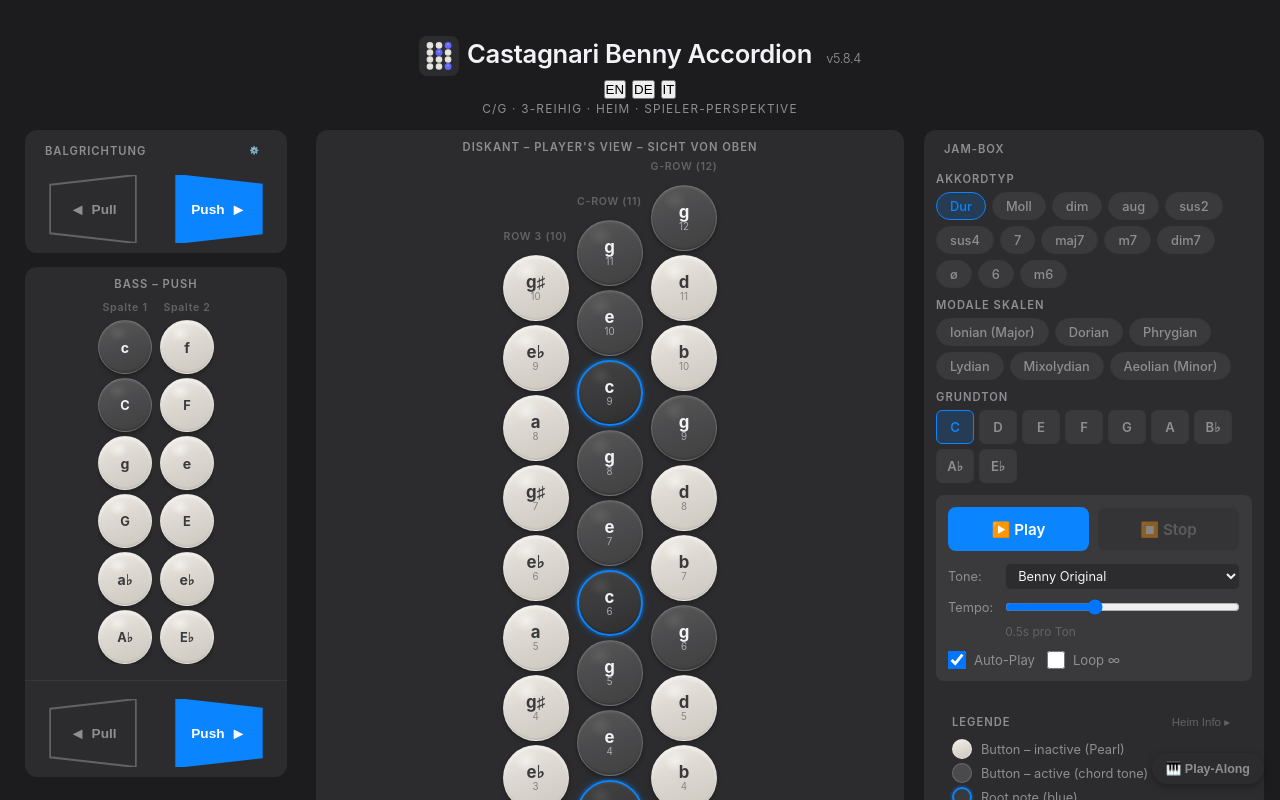
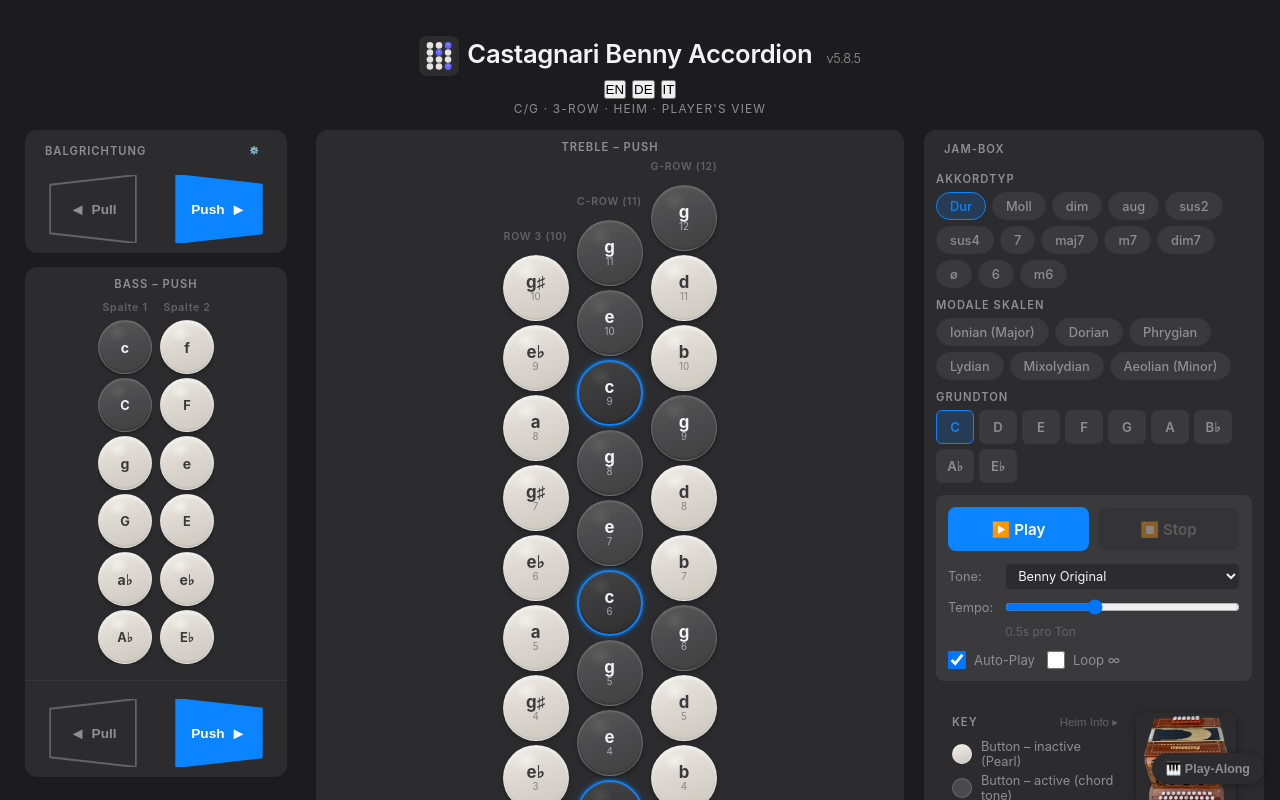
Before and after one commit to wdeu/benny-accordion, a plain HTML site: page benny-visualizer.html in a window 1280 px wide. Both pictures are taken after a click on the button "EN". Drawn offline with Linux system fonts and the light colour scheme.

Commit message:
Benny Deploy → v5.8.5 - Key layout, i18n complete, subtitle, docs naming

```diff
--- a/benny-visualizer.html
+++ b/benny-visualizer.html
@@ -3,7 +3,7 @@
 <head>
 <meta charset="UTF-8">
 <meta name="viewport" content="width=device-width, initial-scale=1.0, user-scalable=no">
-<title>Castagnari Benny Accordion v5.8.4</title>
+<title>Castagnari Benny Accordion v5.8.5</title>
 <meta name="version" content="5.4">
 <meta name="description" content="Interactive learning tool for Castagnari Benny C/G (3-row, Heim tuning) – chords, scales, and bellows technique">
 <meta name="theme-color" content="#0a84ff">
@@ -409,6 +409,9 @@ body.playalong-mode .playalong-btn {
 
 /* ──────────── LEGEND ──────────── */
 .legend { background:var(--bg-card); border-radius:12px; margin-top:20px; padding:12px 16px; }
+.legend-inner { display:flex; gap:12px; align-items:flex-start; flex-wrap:wrap; }
+.legend-left { flex:1; min-width:160px; }
+.legend-right { flex-shrink:0; display:flex; align-items:center; }
 .legend-header { display:flex; justify-content:space-between; align-items:center;
     cursor:pointer; margin-bottom:8px; }
 .legend-header:hover .legend-toggle-btn { color:var(--accent); }
@@ -416,7 +419,7 @@ body.playalong-mode .playalong-btn {
     color:var(--txt3); padding:2px 6px; border-radius:4px; transition:color 0.2s;
     white-space:nowrap; }
 .legend-toggle-btn.open { color:var(--accent); }
-.legend-symbols { margin-bottom:10px; }
+.legend-symbols { margin-bottom:6px; }
 .heim-expand { display:none; margin-bottom:12px; }
 .heim-expand.open { display:block; }
 .heim-divider { height:1px; background:var(--b); margin:10px 0; }
@@ -476,13 +479,13 @@ body.playalong-mode .playalong-btn {
 <div class="container">
 
 <header>
-    <h1><img src="assets/icon.svg" alt="Benny Accordion" style="width:40px; height:40px; vertical-align:middle; margin-right:8px; border-radius:8px;">Castagnari Benny Accordion <span style="font-size:0.5em; color:#999; font-weight:300; margin-left:8px;">v5.8.4</span></h1>
+    <h1><img src="assets/icon.svg" alt="Benny Accordion" style="width:40px; height:40px; vertical-align:middle; margin-right:8px; border-radius:8px;">Castagnari Benny Accordion <span style="font-size:0.5em; color:#999; font-weight:300; margin-left:8px;">v5.8.5</span></h1>
         <div style="display:flex; gap:6px; justify-content:center; margin-top:4px;">
             <button class="lang-btn active" data-lang="en">EN</button>
             <button class="lang-btn" data-lang="de">DE</button>
             <button class="lang-btn" data-lang="it" title="Coming soon">IT</button>
         </div>
-    <p class="sub">C/G · 3-reihig · Heim · Spieler-Perspektive</p>
+    <p class="sub">C/G · 3-Row · Heim · Player's View</p>
 </header>
 
 <div class="main-grid">
@@ -542,7 +545,7 @@ body.playalong-mode .playalong-btn {
     <div class="treble-column">
         <div class="section" style="position:relative;">
             <div class="treble-push-indicator" id="treblePushIndicator"></div>
-            <div class="lay-title">Diskant – <span id="trebleDir">Push</span> – Sicht von oben</div>
+            <div class="lay-title">Treble – <span id="trebleDir">Push</span></div>
             <!-- Tap zone wrapper: left=PULL, center=buttons, right=PUSH -->
             <div class="treble-tap-wrapper">
                 <div class="treble-tap-zone pull-zone" id="pullZone" title="Pull"></div>
@@ -626,9 +629,11 @@ body.playalong-mode .playalong-btn {
 
                 <!-- LEGEND inside jam-column -->
                 <div class="legend">
-                    <!-- Legend title row with toggle -->
-                    <div class="legend-header" id="legendHeader" title="Heim G/C Systeminfo anzeigen">
-                        <div class="lg-title">Legende</div>
+                    <div class="legend-inner">
+                    <div class="legend-left">
+                    <!-- Key title row with toggle -->
+                    <div class="legend-header" id="legendHeader" title="Heim G/C System Info">
+                        <div class="lg-title" data-i18n="legendTitle">Key</div>
                         <button class="legend-toggle-btn" id="legendToggleBtn">Heim Info ▸</button>
                     </div>
 
@@ -674,10 +679,13 @@ body.playalong-mode .playalong-btn {
                         <div class="heim-note">Chromatic: over 2 octaves · requires bellows reversal</div>
                     </div>
 
-                    <!-- Benny image always at bottom -->
-                    <a href="https://castagnari.com/prodotto.html?id=6&k=39" target="_blank" rel="noopener" class="benny-link" title="Castagnari Benny – Manufacturer's Website">
-                        <img src="assets/icon-512.png" alt="Castagnari Benny" class="benny-image">
-                    </a>
+                    </div><!-- end legend-left -->
+                    <div class="legend-right">
+                        <a href="https://castagnari.com/prodotto.html?id=6&k=39" target="_blank" rel="noopener" class="benny-link" title="Castagnari Benny – Manufacturer's Website">
+                            <img src="assets/icon-512.png" alt="Castagnari Benny" class="benny-image" style="width:100px; max-width:100px;">
+                        </a>
+                    </div>
+                    </div><!-- end legend-inner -->
                 </div>
             </div>
         </div>
@@ -1659,58 +1667,79 @@ document.getElementById('styleToggle').addEventListener('click', toggleBellowsSt
 // ── LANGUAGE / i18n ──
 const I18N = {
     en: {
-        bellowsDir: 'BELLOWS DIRECTION',
-        treblePush: "Treble – Push – Player's View",
-        treblePull: "Treble – Pull – Player's View",
-        chordType: 'CHORD TYPE',
-        modalScales: 'MODAL SCALES',
-        root: 'ROOT',
-        tone: 'Tone:',
-        legend: 'LEGEND',
-        playAlong: '🎹 Play-Along',
-        back: '✕ Back',
-        heimInfo: 'Heim Info',
+        bellowsDir:   'BELLOWS DIRECTION',
+        treblePush:   'Treble – Push',
+        treblePull:   'Treble – Pull',
+        chordType:    'CHORD TYPE',
+        modalScales:  'MODAL SCALES',
+        root:         'ROOT',
+        tone:         'Tone:',
+        legendTitle:  'Key',
+        playAlong:    '🎹 Play-Along',
+        back:         '✕ Back',
+        heimInfo:     'Heim Info',
     },
     de: {
-        bellowsDir: 'BALGRICHTUNG',
-        treblePush: 'Diskant – Push (Drücken) – Sicht von oben',
-        treblePull: 'Diskant – Pull (Ziehen) – Sicht von oben',
-        chordType: 'AKKORDTYP',
-        modalScales: 'MODALE SKALEN',
-        root: 'GRUNDTON',
-        tone: 'Klang:',
-        legend: 'LEGENDE',
-        playAlong: '🎹 Play-Along',
-        back: '✕ Zurück',
-        heimInfo: 'Heim-Info',
+        bellowsDir:   'BALGRICHTUNG',
+        treblePush:   'Diskant – Push',
+        treblePull:   'Diskant – Pull',
+        chordType:    'AKKORDTYP',
+        modalScales:  'MODALE SKALEN',
+        root:         'GRUNDTON',
+        tone:         'Klang:',
+        legendTitle:  'Legende',
+        playAlong:    '🎹 Play-Along',
+        back:         '✕ Zurück',
+        heimInfo:     'Heim-Info',
     },
     it: {
-        bellowsDir: 'DIREZIONE MANTICE',
-        treblePush: 'Canto – Spingere – Vista giocatore',
-        treblePull: 'Canto – Tirare – Vista giocatore',
-        chordType: 'TIPO ACCORDO',
-        modalScales: 'SCALE MODALI',
-        root: 'FONDAMENTALE',
-        tone: 'Suono:',
-        legend: 'LEGENDA',
-        playAlong: '🎹 Play-Along',
-        back: '✕ Indietro',
-        heimInfo: 'Info Heim',
+        bellowsDir:   'DIREZIONE MANTICE',
+        treblePush:   'Canto – Spingere',
+        treblePull:   'Canto – Tirare',
+        chordType:    'TIPO ACCORDO',
+        modalScales:  'SCALE MODALI',
+        root:         'FONDAMENTALE',
+        tone:         'Suono:',
+        legendTitle:  'Legenda',
+        playAlong:    '🎹 Play-Along',
+        back:         '✕ Indietro',
+        heimInfo:     'Info Heim',
     }
 };
 
 let currentLang = 'en';
+
+// Map of element IDs to i18n keys for static labels
+const I18N_ELEMENTS = {
+    'bellowsDirLabel':  'bellowsDir',
+    'chordTypeLabel':   'chordType',
+    'modalScalesLabel': 'modalScales',
+    'rootLabel':        'root',
+    'toneLabel':        'tone',
+    'legendTitle':      'legendTitle',
+};
 
 function applyLanguage(lang) {
     currentLang = lang;
     const t = I18N[lang] || I18N.en;
 
-    // Update dynamic text elements
-    const trebleDir = document.getElementById('trebleDir');
-    if (trebleDir) {
-        trebleDir.textContent = dir === 'push' ?
-            t.treblePush.replace('Treble – Push – ', '').replace('Diskant – Push (Drücken) – ','').replace('Canto – Spingere – ','') :
-            t.treblePull.replace('Treble – Pull – ','').replace('Diskant – Pull (Ziehen) – ','').replace('Canto – Tirare – ','');
+    // Update elements by data-i18n attribute
+    document.querySelectorAll('[data-i18n]').forEach(el => {
+        const key = el.dataset.i18n;
+        if (t[key]) el.textContent = t[key];
+    });
+
+    // Play-Along button
+    const paBtn = document.getElementById('playalongBtn');
+    if (paBtn && !document.body.classList.contains('playalong-mode')) {
+        paBtn.textContent = t.playAlong || '🎹 Play-Along';
+    }
+
+    // Heim Info toggle button
+    const legendBtn = document.getElementById('legendToggleBtn');
+    if (legendBtn) {
+        const isOpen = document.getElementById('heimExpand')?.classList.contains('open');
+        legendBtn.textContent = (t.heimInfo || 'Heim Info') + (isOpen ? ' ▾' : ' ▸');
     }
 
     document.querySelectorAll('.lang-btn').forEach(b => {
```
Also changed, not shown: index.html (+80 -51 lines).
